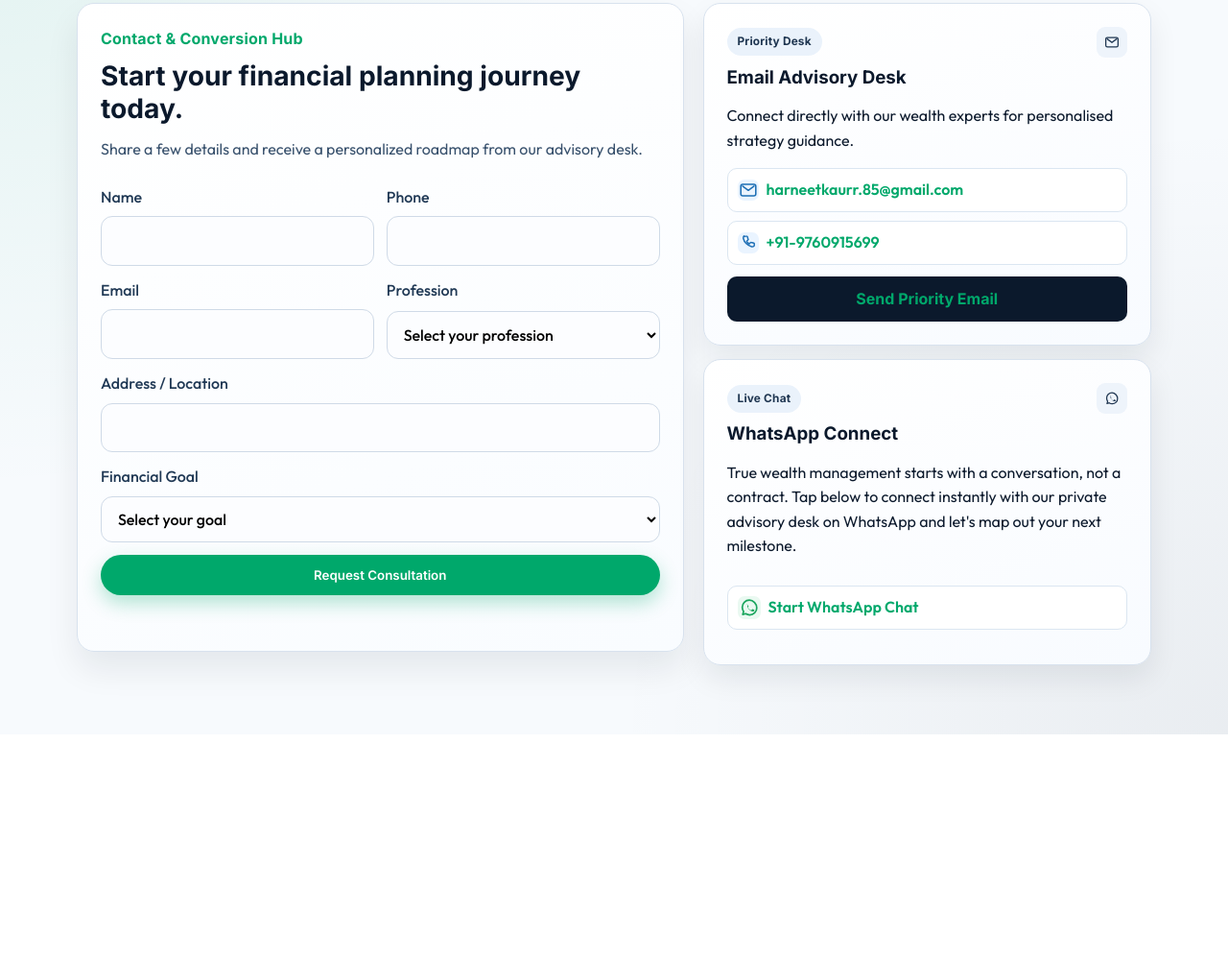
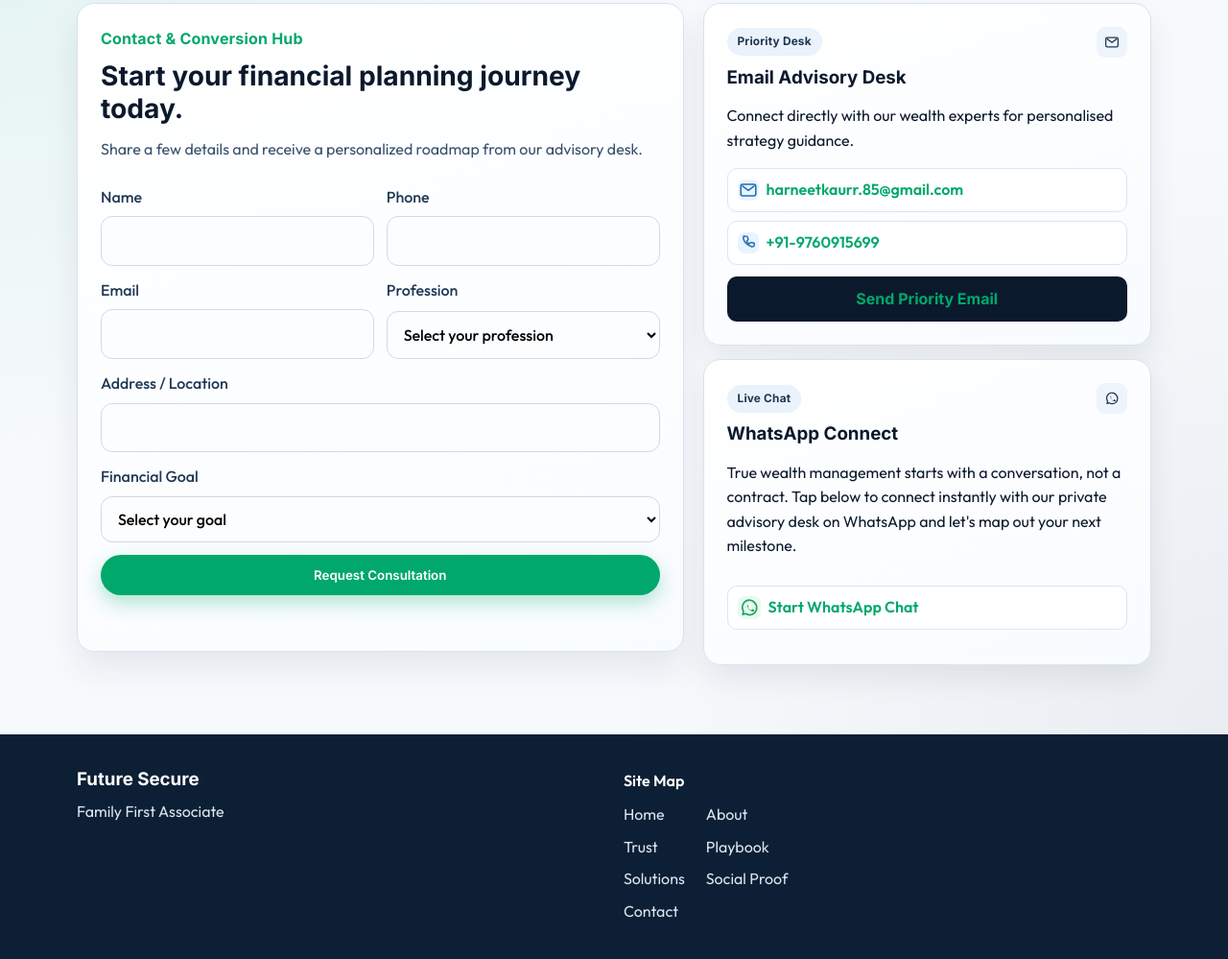
Before and after one commit to mandysikka-code/FutureSecure, a plain HTML site: page index.html in a window 1280 px wide. Shown: the part 4516-5515 px from the top of the page at 96% size. Before the commit the page ends 5281 px from the top, so only its background shows below. Drawn offline with Linux system fonts and the light colour scheme; no server answers.

Commit message:
Add files via upload

```diff
--- a/index.html
+++ b/index.html
@@ -613,6 +613,27 @@
     </section>
   </main>
 
+  <footer class="site-footer">
+    <div class="container footer-grid">
+      <div>
+        <h3>Future Secure</h3>
+        <p>Family First Associate</p>
+      </div>
+      <div>
+        <h4>Site Map</h4>
+        <nav class="footer-sitemap" aria-label="Footer sitemap">
+          <a href="#">Home</a>
+          <a href="#about">About</a>
+          <a href="#trust">Trust</a>
+          <a href="#playbook">Playbook</a>
+          <a href="#audience">Solutions</a>
+          <a href="#testimonials">Social Proof</a>
+          <a href="#contact">Contact</a>
+        </nav>
+      </div>
+    </div>
+  </footer>
+
   <button class="wa-fab" id="waFab" aria-label="Open WhatsApp chat support">
     <span>Seeri</span>
   </button>
--- a/styles.css
+++ b/styles.css
@@ -838,6 +838,43 @@ select:focus {
   border-radius: 7px;
 }
 
+.site-footer {
+  background: #0d1f34;
+  color: #dbe5f1;
+  padding: 36px 0;
+}
+
+.footer-grid {
+  display: grid;
+  grid-template-columns: 1fr 1fr;
+  gap: 20px;
+}
+
+.site-footer h3,
+.site-footer h4 {
+  margin: 0 0 10px;
+  color: #ffffff;
+}
+
+.site-footer p {
+  margin: 0;
+}
+
+.footer-sitemap {
+  display: grid;
+  grid-template-columns: repeat(2, minmax(0, max-content));
+  gap: 8px 22px;
+}
+
+.footer-sitemap a {
+  color: #dbe5f1;
+  text-decoration: none;
+}
+
+.footer-sitemap a:hover {
+  color: #7ce3ba;
+}
+
 .wa-fab {
   position: fixed;
   right: 20px;
@@ -998,6 +1035,7 @@ select:focus {
   .trust-grid,
   .life-stage-card,
   .contact-grid,
+  .footer-grid,
   .testimonial-grid {
     grid-template-columns: 1fr;
   }
```
